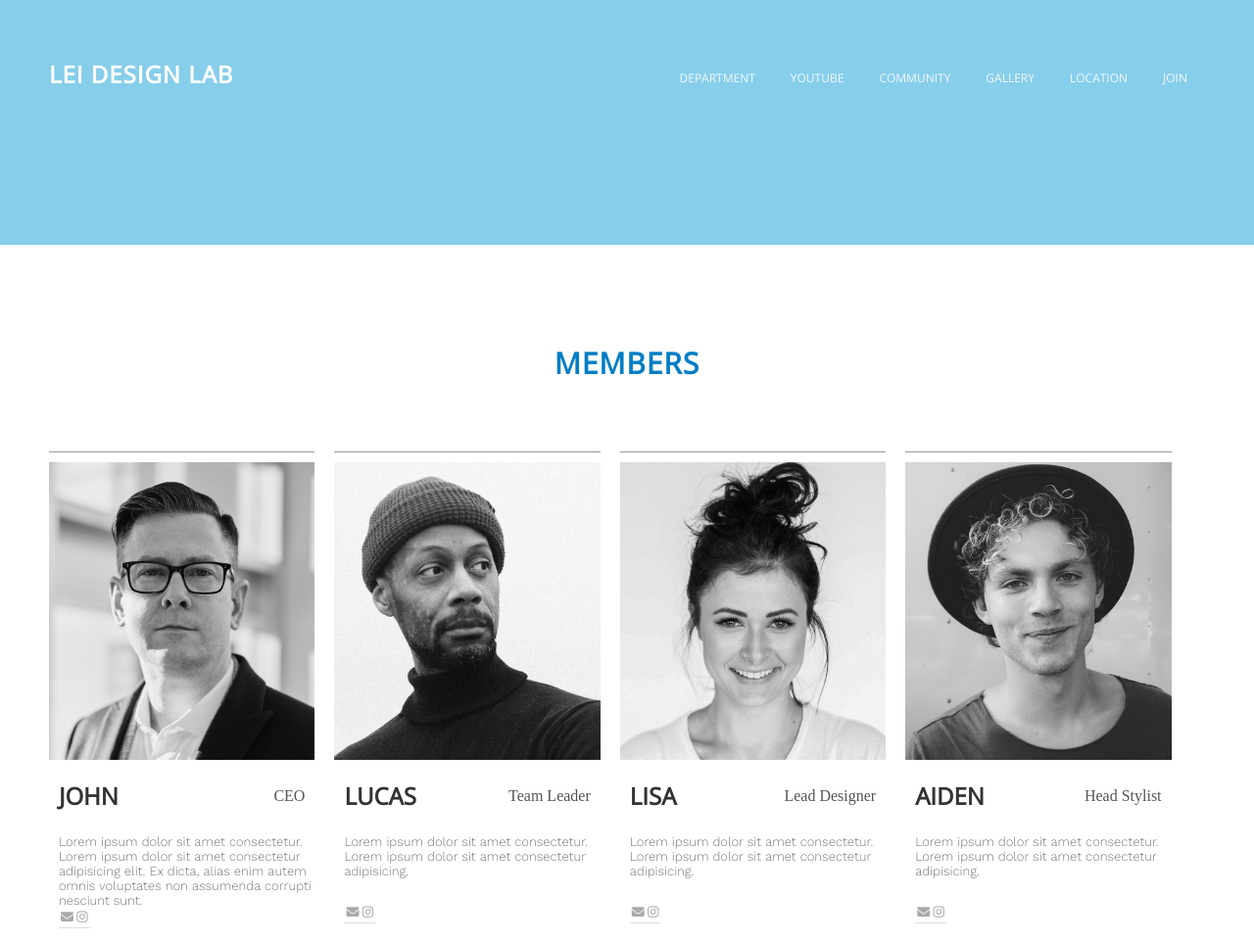
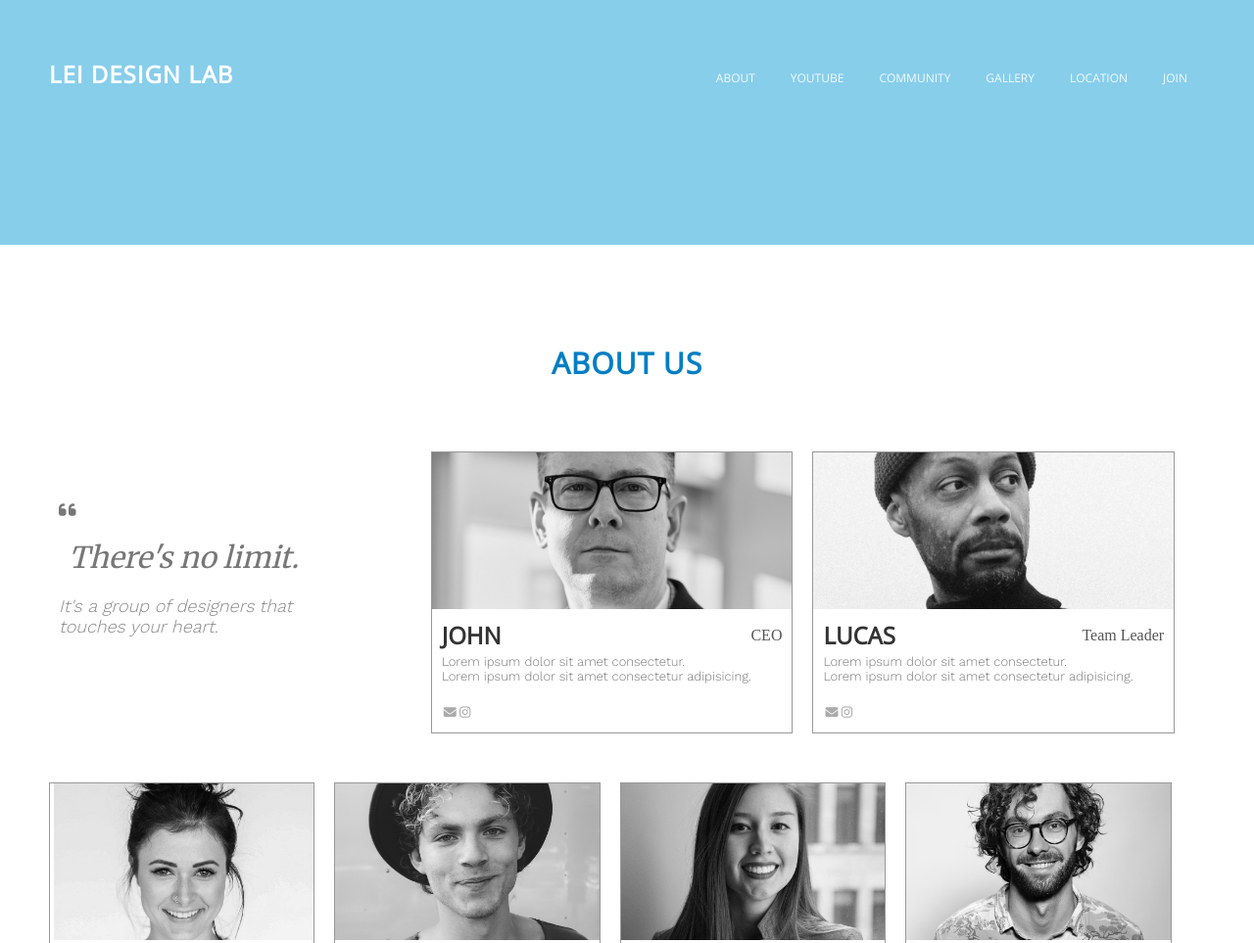
Before and after one commit to sindystar/LEI_PORTFOLIO, a plain HTML site: page about.html in a window 1280 px wide. Shown: the top 963 px of the page at 98% size. Drawn offline with nearby package versions, Linux system fonts and the light colour scheme.

Commit message:
department -> about 메뉴 수정 / about 페이지 수정/ 미디어 쿼리 적용 오류 확인중

```diff
--- a/department.html
+++ b/about.html
@@ -5,7 +5,7 @@
     <meta charset="UTF-8">
     <meta http-equiv="X-UA-Compatible" content="IE=edge">
     <meta name="viewport" content="width=device-width, initial-scale=1.0">
-    <title>DEPARTMENT</title>
+    <title>ABOUT</title>
     <link rel="stylesheet" href="css/style.css">
     <script defer src="js/sub_page.js"></script>
     <script src="https://kit.fontawesome.com/0ac8b4c1ba.js" crossorigin="anonymous"></script>
@@ -19,7 +19,7 @@
 
             <nav class="menuWeb">
                 <ul id="gnb">
-                    <li><a href="department.html">DEPARTMENT</a></li>
+                    <li><a href="about.html">ABOUT</a></li>
                     <li><a href="youtube.html">YOUTUBE</a></li>
                     <li><a href="community.html">COMMUNITY</a></li>
                     <li><a href="gallery.html">GALLERY</a></li>
@@ -40,7 +40,7 @@
                 </h1>
 
                 <ul id="gnbMo">
-                    <li><a href="department.html">DEPARTMENT</a></li>
+                    <li><a href="about.html">ABOUT</a></li>
                     <li><a href="youtube.html">YOUTUBE</a></li>
                     <li><a href="community.html">COMMUNITY</a></li>
                     <li><a href="gallery.html">GALLERY</a></li>
@@ -52,19 +52,32 @@
     </header>
 
     <!-- 서브 컨텐츠 -->
-    <section class="content department">
+    <section class="content about">
         <div class="sub_visual"></div>
         <div class="inner">
-            <h1>MEMBERS</h1>
+            <h1>ABOUT US</h1>
+
             <div class="wrap">
+
+                <article>
+                    <div class="box">
+                        <ul class="txt">
+                            <li><i class="fa-solid fa-quote-left"></i></li>
+                            <p> <span>There's no limit.</span> <br>
+                                It's a group of designers that touches your heart. <br></p>
+                            <!-- <i class="fa-solid fa-quote-right"></i> -->
+                        </ul>
+
+                    </div>
+                </article>
                 <article>
                     <div class="pic">
                         <img src="img/member/pic1.jpg" alt="멤버1">
                     </div>
                     <h2><a href="#">JOHN</a></h2>
                     <p>CEO</p>
-                    <span>Lorem ipsum dolor sit amet consectetur.<br> Lorem ipsum dolor sit amet consectetur adipisicing
-                        elit. Ex dicta, alias enim autem omnis voluptates non assumenda corrupti nesciunt sunt.</span>
+                    <span>Lorem ipsum dolor sit amet consectetur.<br> Lorem ipsum dolor sit amet consectetur
+                        adipisicing.</span>
                     <div class="icon">
                         <i class="fa-solid fa-envelope"></i>
                         <i class="fa-brands fa-instagram"></i>
@@ -83,6 +96,7 @@
                         <i class="fa-brands fa-instagram"></i>
                     </div>
                 </article>
+
                 <article>
                     <div class="pic">
                         <img src="img/member/pic3.jpg" alt="멤버3">
--- a/scss/_department.scss
+++ b/scss/_about.scss
@@ -3,7 +3,7 @@ $keycolor: rgb(2, 126, 196);
 $tablet: 1179px;
 $mobile: 539px;
 
-.department {
+.about {
 	.sub_visual {
 		background: skyblue;
 	}
@@ -17,23 +17,81 @@ $mobile: 539px;
 			clear: both;
 		}
 		article {
-			border-top: 1px solid #999;
-			padding: 10px 0px;
+
+			// padding: 10px 0px;
 			display: flex;
 			flex-wrap: wrap;
 			justify-content: space-between;
-			width: calc(100% / 4 ) - 2% ;
+			width: calc(100% / 3 ) - 2% ;
+			// height: 30vw;
 			float: left;
 			margin-right: 20px;
 			margin-top: 50px;
-			// &:nth-of-type(3n) {
-			// 	margin-right: 0px;
-			// }
+			&:nth-of-type(2n) {
+				border: 1px solid #999;
+			}
+			&:nth-of-type(3n) {
+				margin-right: 0;
+				border: 1px solid #999;
+			}
+			&:nth-of-type(4n) {
+				width: calc(100% / 4 ) - 2% ;
+				margin-right: 20px;
+				margin-bottom: 50px;
+				border: 1px solid #999;
+			}
+			&:nth-of-type(5n) {
+				width: calc(100% / 4 ) - 2% ;
+				margin-right: 20px;
+				border: 1px solid #999;
+			}
+			&:nth-of-type(6n) {
+				width: calc(100% / 4 ) - 2% ;
+				margin-right: 20px;
+			}
+			&:nth-of-type(7n) {
+				width: calc(100% / 4 ) - 2% ;
+				margin-right: 0;
+				border: 1px solid #999;
+			}
+			.box {
+				width: 100%;
+				float: left;
+				// height: 20vw;
+				// margin-top: 10px;
+				padding-left: 10px;
+				.txt {
+					margin-top: 50px;
+					>li{
+						width: 100%;
+						margin-top: 0px;
+						>i {
+							font-size: 20px;
+							color: #777;
+						}
+					}
+					>p {
+						// padding-top: 10px;
+						padding-right: 90px;
+						font-style: oblique;
+						font-size: 18px;
+						font-family: 'Work Sans', sans-serif;
+						color: #888;
+						>span {
+							// margin-bottom: 10px;
+							float: left;
+							font-size: 30px;
+							font-family: 'Merriweather', serif;
+							color: #777;
+							}
+						}
+				}
+			}
 			.pic {
 				width: 100%;
-				height: 38vh;
+				height: 20vh;
 				overflow: hidden;
-				margin-bottom: 20px;
+				margin-bottom: 0px;
 				img {
 					filter: grayscale(1);
 					width: 100%;
@@ -48,6 +106,7 @@ $mobile: 539px;
 				}
 			}
 			h2 {
+				padding-top: 10px;
 				padding-left: 10px ;
 				text-align: center;
 				// margin-bottom: 5px;
@@ -58,20 +117,23 @@ $mobile: 539px;
 				}
 			}
 			P {
+				// border: 1px solid red;
 				// text-align: center;
+				padding-top: 10px;
 				margin-right: 10px;
 				margin-top: 8px;
-				margin-bottom: 100px;
+				margin-bottom: 10px;
 				font: 10px/1.2;
 				color: #555;
 			}
 			span {
+				// border: 1px solid red;
 				width: 100%;
 				font-family: 'Work Sans', sans-serif;
 				font-size: 13px;
 				color: #777;
 				margin-left: 10px;
-				margin-top: -70px;
+				margin-bottom: 20px;
 			}
 			.icon {
 				// margin-left: 2vw;
@@ -80,7 +142,8 @@ $mobile: 539px;
 				color: #aaa;
 				padding: 2px;
 				margin-left: 10px;
-				border-bottom: 1px solid #ddd;
+				margin-bottom: 10px;
+				// border-bottom: 1px solid #ddd;
 
 			}
 		}
@@ -102,7 +165,8 @@ $mobile: 539px;
 						margin-right: 0;
 					}
 					.pic {
-						height: 25vmax;
+						height: 30vmax;
+						padding-top: 100px;
 					}
 				}
 			}
--- a/scss/style.scss
+++ b/scss/style.scss
@@ -1,13 +1,14 @@
 @charset "utf-8";
 @import 'reset.scss';
 @import 'sub_page.scss';
-@import 'department.scss';
+@import 'about.scss';
 @import 'community.scss';
 @import 'youtube.scss';
 @import 'gallery.scss';
 @import 'location.scss';
 @import 'join.scss';
 @import url('https://fonts.googleapis.com/css2?family=Open+Sans&family=Work+Sans:wght@300&display=swap');
+@import url('https://fonts.googleapis.com/css2?family=Merriweather&display=swap');
 
 // design Guide
 $keycolor: rgb(2, 126, 196);
```
Also changed, not shown: gallery.html (+2 -2 lines), index.html (+2 -2 lines), join.html (+2 -2 lines), location.html (+2 -2 lines), sub_page.html (+2 -2 lines), youtube.html (+2 -2 lines), css/style.css, 1 other file.
